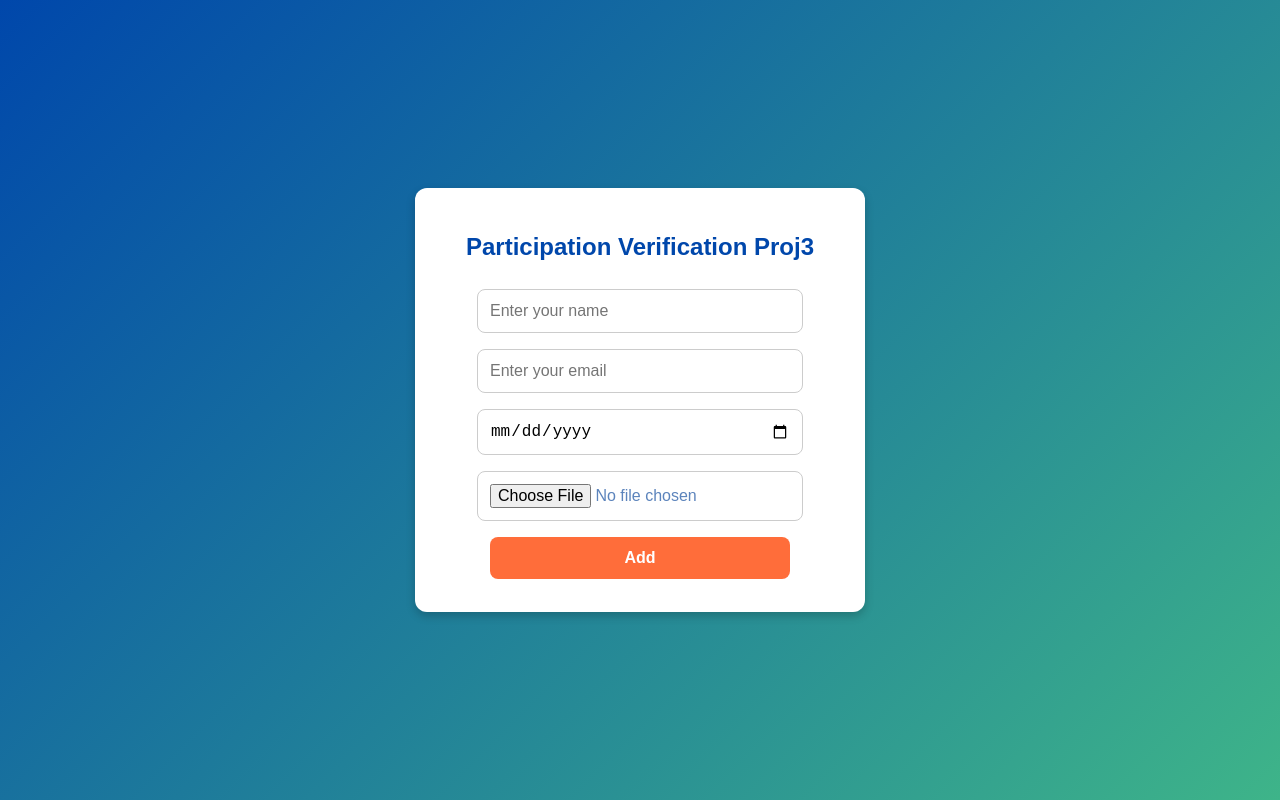
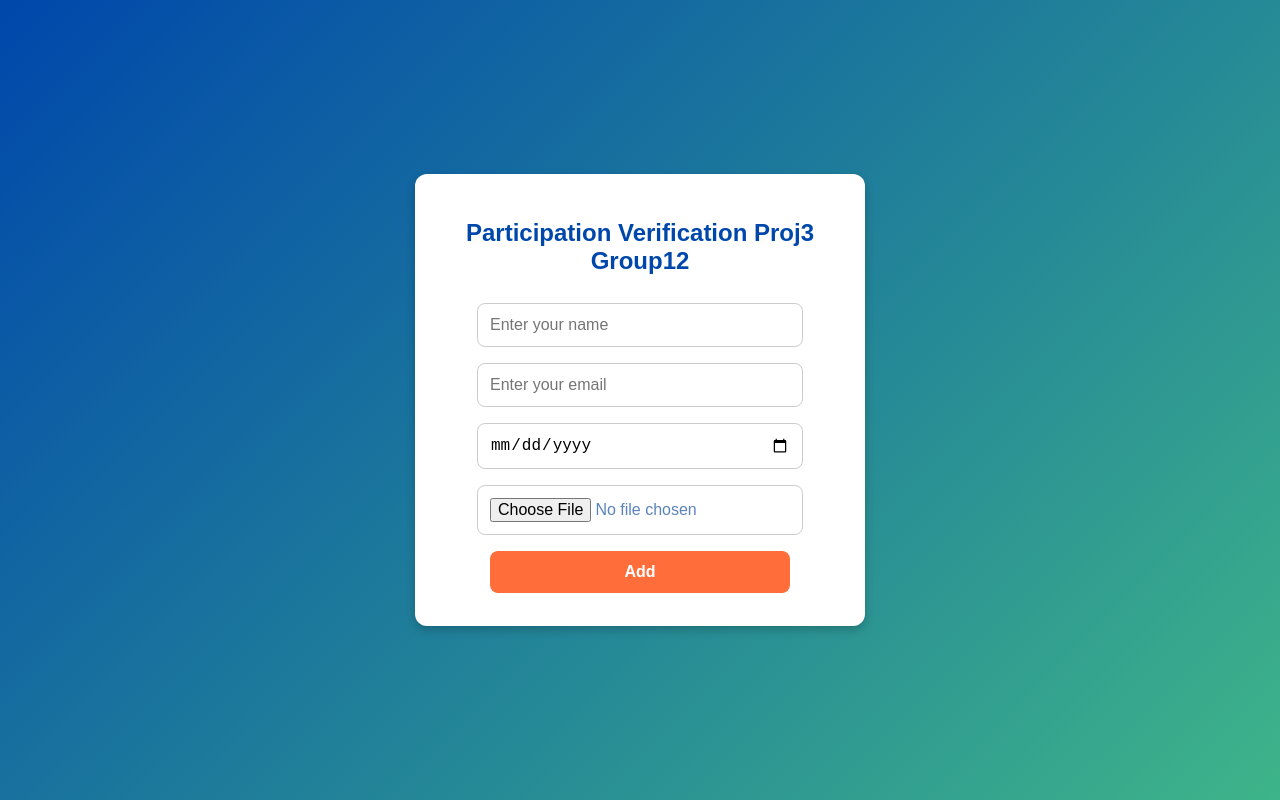
Before and after one commit to GoliHarika/Proj3-cicd, a plain HTML site: page index.html in a window 1280 px wide. Drawn offline with Linux system fonts and the light colour scheme.

Commit message:
Update 2

```diff
--- a/index.html
+++ b/index.html
@@ -94,7 +94,7 @@
 
 <body>
     <div class="container">
-        <h2>Participation Verification Proj3</h2>
+        <h2>Participation Verification Proj3 Group12</h2>
         <input type="text" id="name" placeholder="Enter your name" required>
         <input type="email" id="email" placeholder="Enter your email" required>
         <input type="date" id="date" required>
```
